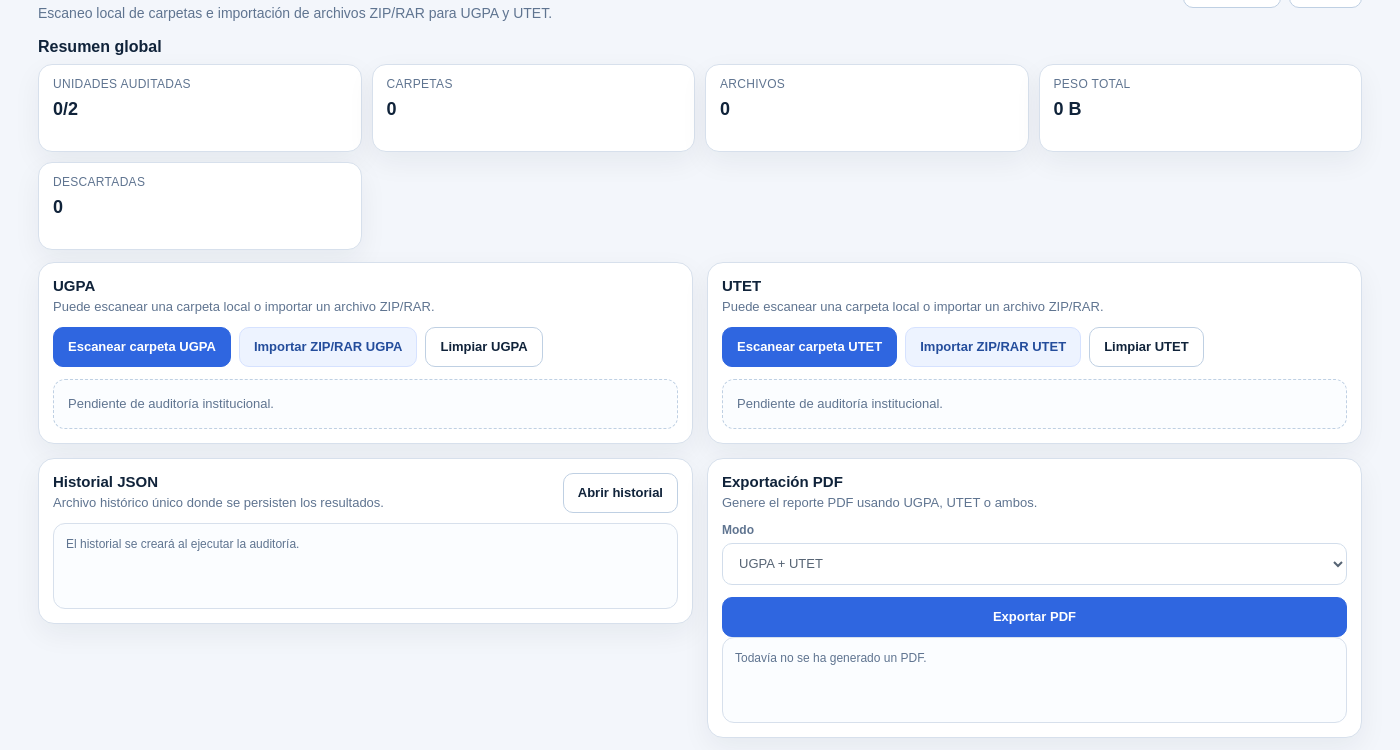
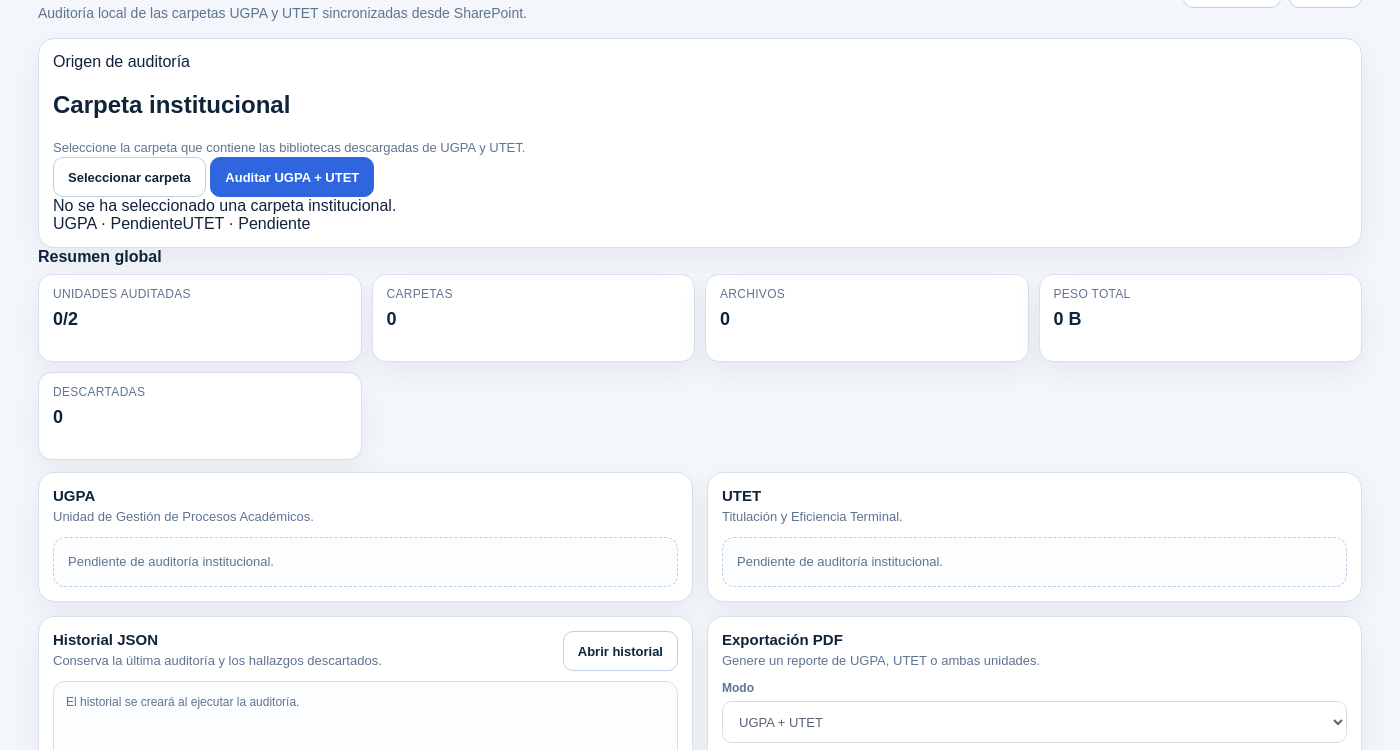
Before and after one commit to jeffer91/itsqmet-audit, an Electron app: page screens/scan/scan.index.html in a window 1400 px wide. Shown: the part 50-800 px from the top of the page. Drawn offline with Linux system fonts and the light colour scheme; no server answers.

Commit message:
Simplificar pantalla principal de auditoría

```diff
--- a/screens/scan/scan.index.html
+++ b/screens/scan/scan.index.html
@@ -7,16 +7,7 @@
     content="default-src 'self'; style-src 'self' 'unsafe-inline'; script-src 'self'; img-src 'self' data:;"
   />
   <meta name="viewport" content="width=device-width, initial-scale=1.0" />
-  <title>AUDIT - Escaneo</title>
-  <!--
-  Nombre completo: scan.index.html
-  Ruta o ubicación: /screens/scan/scan.index.html
-  Función o funciones:
-  - Definir la estructura visual compacta de la pantalla Escaneo
-  - Permitir escanear carpeta local e importar ZIP/RAR para UGPA y UTET
-  - Mostrar resumen global, historial JSON y exportación PDF
-  - Mantener compatibilidad con la inicialización actual del módulo scan
-  -->
+  <title>AUDIT - Auditoría documental</title>
   <link rel="stylesheet" href="./scan.styles.css" />
 </head>
 <body>
@@ -25,26 +16,43 @@
       <div class="page__intro">
         <h1>AUDIT</h1>
         <p class="subtitle">
-          Escaneo local de carpetas e importación de archivos ZIP/RAR para UGPA y UTET.
+          Auditoría local de las carpetas UGPA y UTET sincronizadas desde SharePoint.
         </p>
       </div>
 
       <nav class="header-nav">
-        <button id="btnOpenDashboard" class="btn btn--ghost" type="button">
-          Dashboard
-        </button>
-        <button id="btnOpenRules" class="btn btn--ghost" type="button">
-          Reglas
-        </button>
+        <button id="btnOpenDashboard" class="btn btn--ghost" type="button">Dashboard</button>
+        <button id="btnOpenRules" class="btn btn--ghost" type="button">Reglas</button>
       </nav>
     </header>
 
     <div id="globalMessage" class="global-message" aria-live="polite"></div>
 
+    <section class="card institution-card">
+      <div class="institution-card__main">
+        <div>
+          <div class="eyebrow">Origen de auditoría</div>
+          <h2>Carpeta institucional</h2>
+          <p class="muted">
+            Seleccione la carpeta que contiene las bibliotecas descargadas de UGPA y UTET.
+          </p>
+        </div>
+        <div class="institution-card__actions">
+          <button id="btnSelectInstitutionRoot" class="btn btn--ghost" type="button">
+            Seleccionar carpeta
+          </button>
+          <button id="btnAuditInstitution" class="btn btn--primary" type="button">
+            Auditar UGPA + UTET
+          </button>
+        </div>
+      </div>
+
+      <div id="institutionRootPath" class="institution-path"></div>
+      <div id="institutionStatus" class="institution-status"></div>
+    </section>
+
     <section class="section section--compact">
-      <div class="section__head">
-        <h2>Resumen global</h2>
-      </div>
+      <div class="section__head"><h2>Resumen global</h2></div>
       <div id="summaryGrid" class="summary-grid"></div>
     </section>
 
@@ -53,24 +61,9 @@
         <div class="card__head card__head--tight">
           <div>
             <h2>UGPA</h2>
-            <p class="muted">
-              Puede escanear una carpeta local o importar un archivo ZIP/RAR.
-            </p>
+            <p class="muted">Unidad de Gestión de Procesos Académicos.</p>
           </div>
         </div>
-
-        <div class="card__toolbar">
-          <button id="btnScanFolderUgpa" class="btn btn--primary" type="button">
-            Escanear carpeta UGPA
-          </button>
-          <button id="btnImportUgpa" class="btn btn--secondary" type="button">
-            Importar ZIP/RAR UGPA
-          </button>
-          <button id="btnClearUgpa" class="btn btn--ghost" type="button">
-            Limpiar UGPA
-          </button>
-        </div>
-
         <div id="ugpaCardBody" class="scan-card"></div>
       </article>
 
@@ -78,24 +71,9 @@
         <div class="card__head card__head--tight">
           <div>
             <h2>UTET</h2>
-            <p class="muted">
-              Puede escanear una carpeta local o importar un archivo ZIP/RAR.
-            </p>
+            <p class="muted">Titulación y Eficiencia Terminal.</p>
           </div>
         </div>
-
-        <div class="card__toolbar">
-          <button id="btnScanFolderUtet" class="btn btn--primary" type="button">
-            Escanear carpeta UTET
-          </button>
-          <button id="btnImportUtet" class="btn btn--secondary" type="button">
-            Importar ZIP/RAR UTET
-          </button>
-          <button id="btnClearUtet" class="btn btn--ghost" type="button">
-            Limpiar UTET
-          </button>
-        </div>
-
         <div id="utetCardBody" class="scan-card"></div>
       </article>
     </section>
@@ -105,17 +83,10 @@
         <div class="card__head card__head--tight">
           <div>
             <h2>Historial JSON</h2>
-            <p class="muted">
-              Archivo histórico único donde se persisten los resultados.
-            </p>
+            <p class="muted">Conserva la última auditoría y los hallazgos descartados.</p>
           </div>
-          <div class="inline-actions">
-            <button id="btnOpenHistory" class="btn btn--ghost" type="button">
-              Abrir historial
-            </button>
+          <button id="btnOpenHistory" class="btn btn--ghost" type="button">Abrir historial</button>
         </div>
-        </div>
-
         <div id="historyInfo" class="history-box"></div>
       </article>
 
@@ -123,9 +94,7 @@
         <div class="card__head card__head--tight">
           <div>
             <h2>Exportación PDF</h2>
-            <p class="muted">
-              Genere el reporte PDF usando UGPA, UTET o ambos.
-            </p>
+            <p class="muted">Genere un reporte de UGPA, UTET o ambas unidades.</p>
           </div>
         </div>
 
@@ -138,18 +107,14 @@
           </select>
         </div>
 
-        <div class="inline-actions inline-actions--vertical">
-          <button id="btnExportPdf" class="btn btn--primary" type="button">
+        <button id="btnExportPdf" class="btn btn--primary btn--full" type="button">
           Exportar PDF
         </button>
-        </div>
-
         <div id="exportResultBox" class="export-box"></div>
       </article>
     </section>
   </main>
 
-<!-- Corrección: defer asegura que el DOM y preload estén listos antes de ejecutar -->
   <script src="../shared/app.store.js" defer></script>
   <script src="./scan.state.js" defer></script>
   <script src="./scan.service.js" defer></script>
```
Lines whose indentation alone changed are shown as unchanged.
